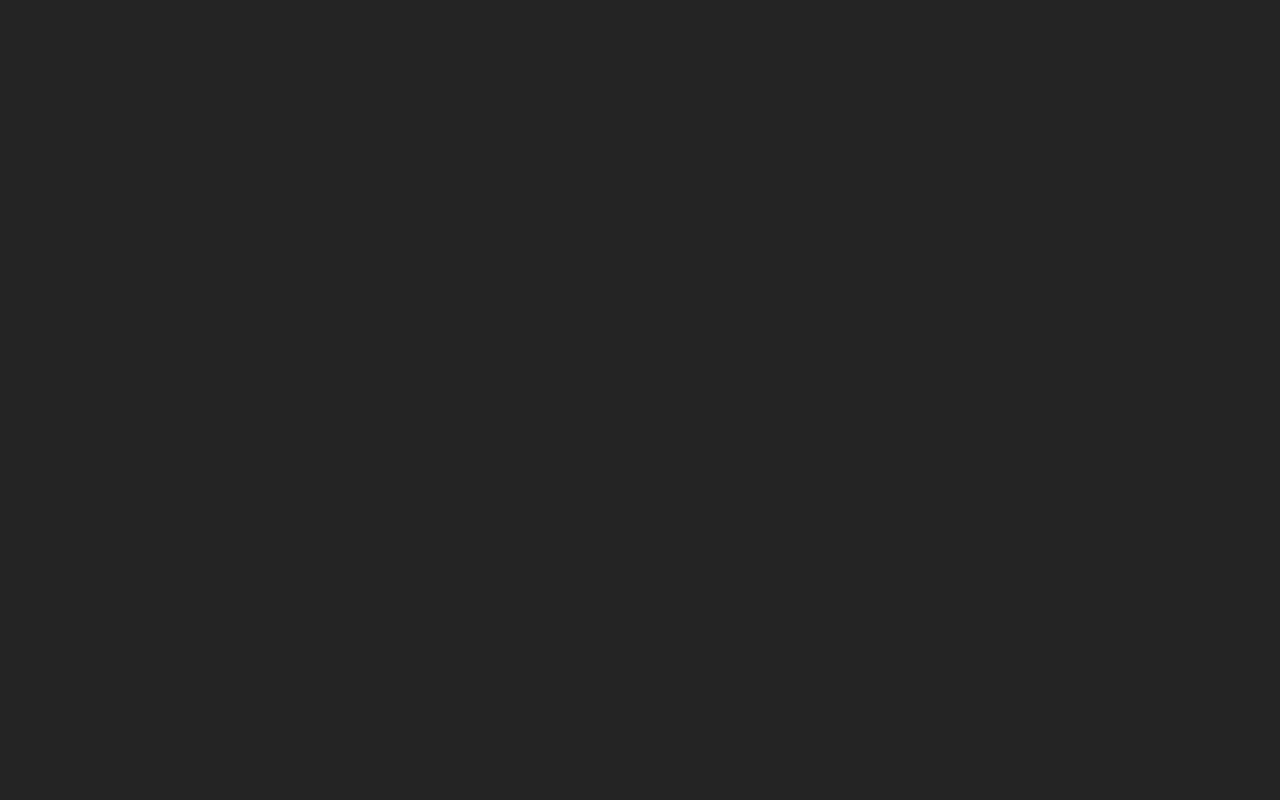
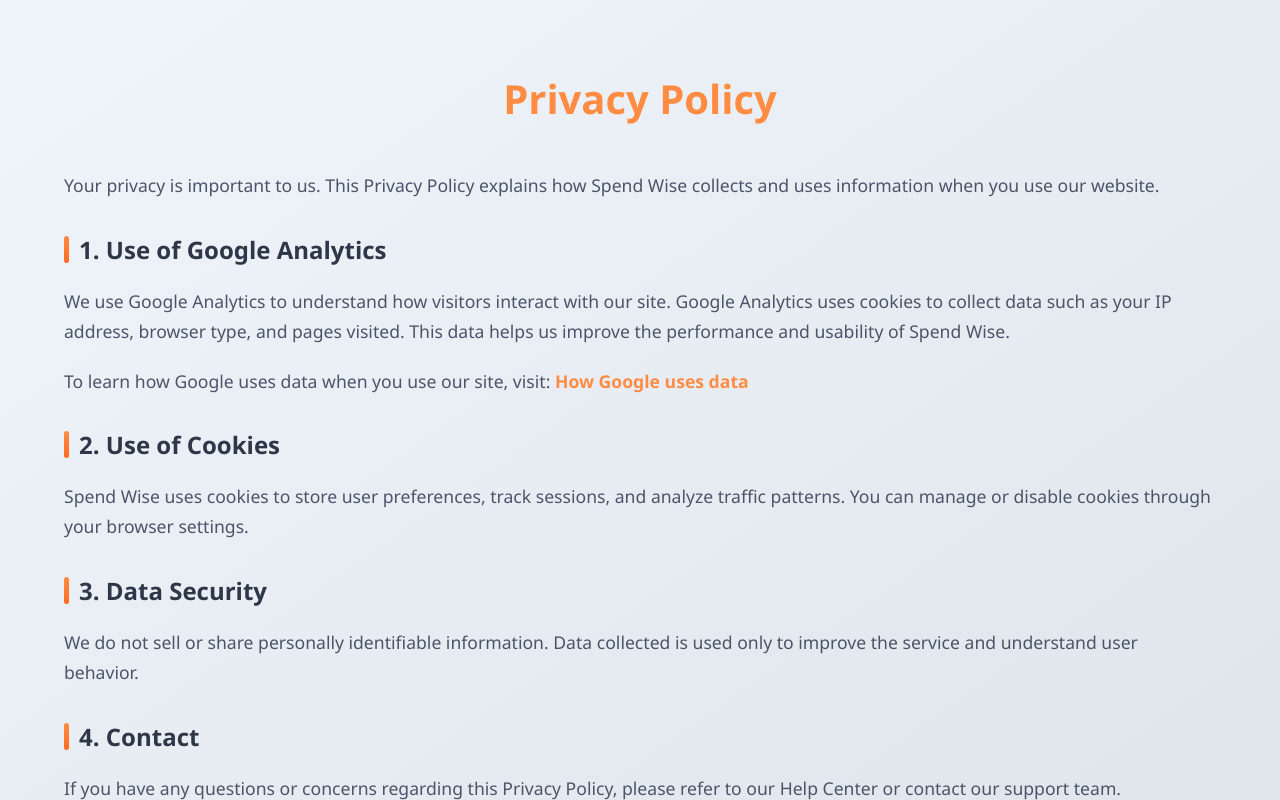
Before and after one commit to aneesnizam/SpendWise, a React (Vite) app in the folder Frontend/: page /privacy-policy in a window 1280 px wide. Before the commit this address had no page. Built offline with nearby package versions, Linux system fonts and the light colour scheme.

Commit message:
analytics added

```diff
--- a/Frontend/src/App.jsx
+++ b/Frontend/src/App.jsx
@@ -6,14 +6,12 @@
 import "./App.css";
 import GuestRoute from "./utilities/GuestRoute";
 import ProtectedRoute from "./utilities/ProtectedRoute";
-import {
-  requestNotificationPermission,
-  subscribeUserToPush,
-} from "./utilities/pushNotifications";
 import userlogindata from "./utilities/Authstore";
 import Landing from "./Components/LandingPage/Landing";
-import Register from "./Components/Register";
+
+import PrivacyPolicy from "./Components/PrivacyPolicy/PrivacyPolicy"
 export default function App() {
+
 
 
   const { user } = userlogindata();
@@ -87,6 +85,7 @@
               </GuestRoute>
             }
           />
+           <Route path="/privacy-policy" element={<PrivacyPolicy />} />
           <Route
             path="/login"
             element={
--- a/Frontend/src/Components/Home.jsx
+++ b/Frontend/src/Components/Home.jsx
@@ -14,6 +14,7 @@
 const FuelCalculator = lazy(() => import("./FuelCalculator/FuelCalculator"));
 const Calculator = lazy(() => import("./Calculator/Calculator"));
 const Help = lazy(() => import("./Help/Help"));
+import Footer from "../utilities/Footer"
 
 export default function Home() {
   const { currentView, fetchFriendsData } = userlogindata();
@@ -91,6 +92,7 @@
     <main id="home-page">
       <Nav />
       <section className="content-area">{renderView()}</section>
+      <Footer/>
     </main>
   );
 }
--- a/Frontend/src/Components/LandingPage/Landing.jsx
+++ b/Frontend/src/Components/LandingPage/Landing.jsx
@@ -1,7 +1,7 @@
 import React, { useState } from "react";
 import "./Landing.css";
 import { useNavigate } from "react-router-dom";
-
+import Footer from "../../utilities/Footer"
 
 export default function Landing() {
     const navigate = useNavigate()
@@ -120,6 +120,7 @@
           </div>
         </div>
       </section>
+      <Footer/>
     </div>
   );
 }
--- a/Frontend/src/Components/Login.jsx
+++ b/Frontend/src/Components/Login.jsx
@@ -29,10 +29,10 @@
 useEffect(() => {
   const savedCredentials = localStorage.getItem("rememberedCredentials");
   if (savedCredentials) {
-      const { email: savedEmail, password: savedPassword } =
-        JSON.parse(savedCredentials);
+    // Only the email is available now
+    const { email: savedEmail } = JSON.parse(savedCredentials);
     setEmail(savedEmail);
-      setPassword(savedPassword);
+    setPassword(""); // Clear the password field
     setRememberMe(true);
   }
 }, []);
@@ -65,10 +65,8 @@
 
         // Remember credentials if selected
       if (rememberMe) {
-          localStorage.setItem(
-            "rememberedCredentials",
-            JSON.stringify({ email, password })
-          );
+  // Only store the email, NOT the password
+  localStorage.setItem("rememberedCredentials", JSON.stringify({ email }));
 } else {
   localStorage.removeItem("rememberedCredentials");
 }
--- /dev/null
+++ b/Frontend/src/Components/PrivacyPolicy/PrivacyPolicy.css
@@ -0,0 +1,84 @@
+/* PrivacyPolicy.css */
+.privacy-container {
+  font-family: 'Segoe UI', Tahoma, Geneva, Verdana, sans-serif;
+  color: #2d3748;
+  line-height: 1.6;
+  margin: 0 auto;
+  padding: 40px 5%;
+  background: linear-gradient(145deg, #f0f5fc, #e0e5ec);
+  box-sizing: border-box;
+   width: 100%;
+  overflow-y: auto; /* Make the page scrollable */
+  height: 100vh;
+  padding-bottom: 100px;
+}
+
+.privacy-title {
+  font-size: 2.5rem;
+  color: #ff8c42;
+  margin-bottom: 40px;
+  text-align: center;
+}
+
+.privacy-subtitle {
+  font-size: 1.5rem;
+  color: #2d3748;
+  margin: 30px 0 15px;
+  position: relative;
+  padding-left: 15px;
+}
+
+.privacy-subtitle::before {
+  content: '';
+  position: absolute;
+  left: 0;
+  top: 5px;
+  height: 70%;
+  width: 5px;
+  background: linear-gradient(to bottom, #ff8c42, #ff6b21);
+  border-radius: 5px;
+}
+
+.privacy-text {
+  font-size: 1.1rem;
+  color: #4a5568;
+  margin-bottom: 20px;
+  line-height: 1.7;
+}
+
+.privacy-link {
+  color: #ff8c42;
+  font-weight: 600;
+  text-decoration: none;
+  transition: color 0.3s ease;
+}
+
+.privacy-link:hover {
+  color: #ff6b21;
+  text-decoration: underline;
+}
+
+/* Responsive Design */
+@media (max-width: 768px) {
+  .privacy-container {
+    padding: 40px 5%;
+  }
+
+  .privacy-title {
+    font-size: 2rem;
+  }
+
+  .privacy-subtitle {
+    font-size: 1.3rem;
+  }
+}
+
+@media (max-width: 480px) {
+  .privacy-title {
+    font-size: 1.8rem;
+  }
+
+  .privacy-text {
+    font-size: 1rem;
+  }
+}
--- /dev/null
+++ b/Frontend/src/Components/PrivacyPolicy/PrivacyPolicy.jsx
@@ -0,0 +1,45 @@
+
+import React from 'react';
+import './PrivacyPolicy.css';
+
+const PrivacyPolicy = () => {
+  return (
+    <div className="privacy-container" >
+      <h1 className="privacy-title">Privacy Policy</h1>
+      <p className="privacy-text">
+        Your privacy is important to us. This Privacy Policy explains how Spend Wise collects and uses information when you use our website.
+      </p>
+
+      <h2 className="privacy-subtitle">1. Use of Google Analytics</h2>
+      <p className="privacy-text">
+        We use Google Analytics to understand how visitors interact with our site. Google Analytics uses cookies to collect data such as your IP address, browser type, and pages visited. This data helps us improve the performance and usability of Spend Wise.
+      </p>
+      <p className="privacy-text">
+        To learn how Google uses data when you use our site, visit:{" "}
+        <a
+          href="https://policies.google.com/technologies/partner-sites"
+          target="_blank"
+          rel="noopener noreferrer"
+          className="privacy-link"
+        >
+          How Google uses data
+        </a>
+      </p>
+
+      <h2 className="privacy-subtitle">2. Use of Cookies</h2>
+      <p className="privacy-text">
+        Spend Wise uses cookies to store user preferences, track sessions, and analyze traffic patterns. You can manage or disable cookies through your browser settings.
+      </p>
+
+      <h2 className="privacy-subtitle">3. Data Security</h2>
+      <p className="privacy-text">
+        We do not sell or share personally identifiable information. Data collected is used only to improve the service and understand user behavior.
+      </p>
+
+      <h2 className="privacy-subtitle">4. Contact</h2>
+   <p className="privacy-text"> If you have any questions or concerns regarding this Privacy Policy, please refer to our Help Center or contact our support team. </p>
+    </div>
+  );
+};
+
+export default PrivacyPolicy;
--- /dev/null
+++ b/Frontend/src/utilities/Footer.jsx
@@ -0,0 +1,55 @@
+// src/components/Footer.jsx
+import React from 'react';
+
+const Footer = () => {
+  return (
+    <footer style={styles.footerContainer}>
+      © 2025 Spend Wise ·{" "}
+      <a href="/privacy-policy" style={styles.footerLink}>
+        Privacy Policy
+      </a>
+    </footer>
+  );
+};
+
+const styles = {
+  footerContainer: {
+    fontFamily: "'Segoe UI', Tahoma, Geneva, Verdana, sans-serif",
+    textAlign: 'center',
+    padding: '20px',
+    color: '#4a5568',
+    background: 'linear-gradient(145deg, #e0e5ec, #f0f5fc)',
+    borderTop: '1px solid rgba(0, 0, 0, 0.05)',
+    fontSize: '0.9rem',
+    boxShadow: '0 -2px 10px rgba(0, 0, 0, 0.02)',
+    width: '100%',
+    boxSizing: 'border-box'
+  },
+  footerLink: {
+    color: '#ff8c42',
+    textDecoration: 'none',
+    fontWeight: '500',
+    transition: 'color 0.3s ease',
+    ':hover': {
+      color: '#ff6b21',
+      textDecoration: 'underline'
+    }
+  },
+  // Media queries need to be handled differently in inline styles
+  // Typically you'd use a CSS-in-JS library for this, but for plain React:
+  '@media (max-width: 768px)': {
+    footerContainer: {
+      padding: '15px',
+      fontSize: '0.8rem'
+    }
+  }
+};
+
+// Helper function to handle media queries in inline styles
+const applyMediaQueries = (styles) => {
+  const result = {...styles};
+  delete result['@media (max-width: 768px)'];
+  return result;
+};
+
+export default Footer;
```
Lines whose indentation alone changed are shown as unchanged.
